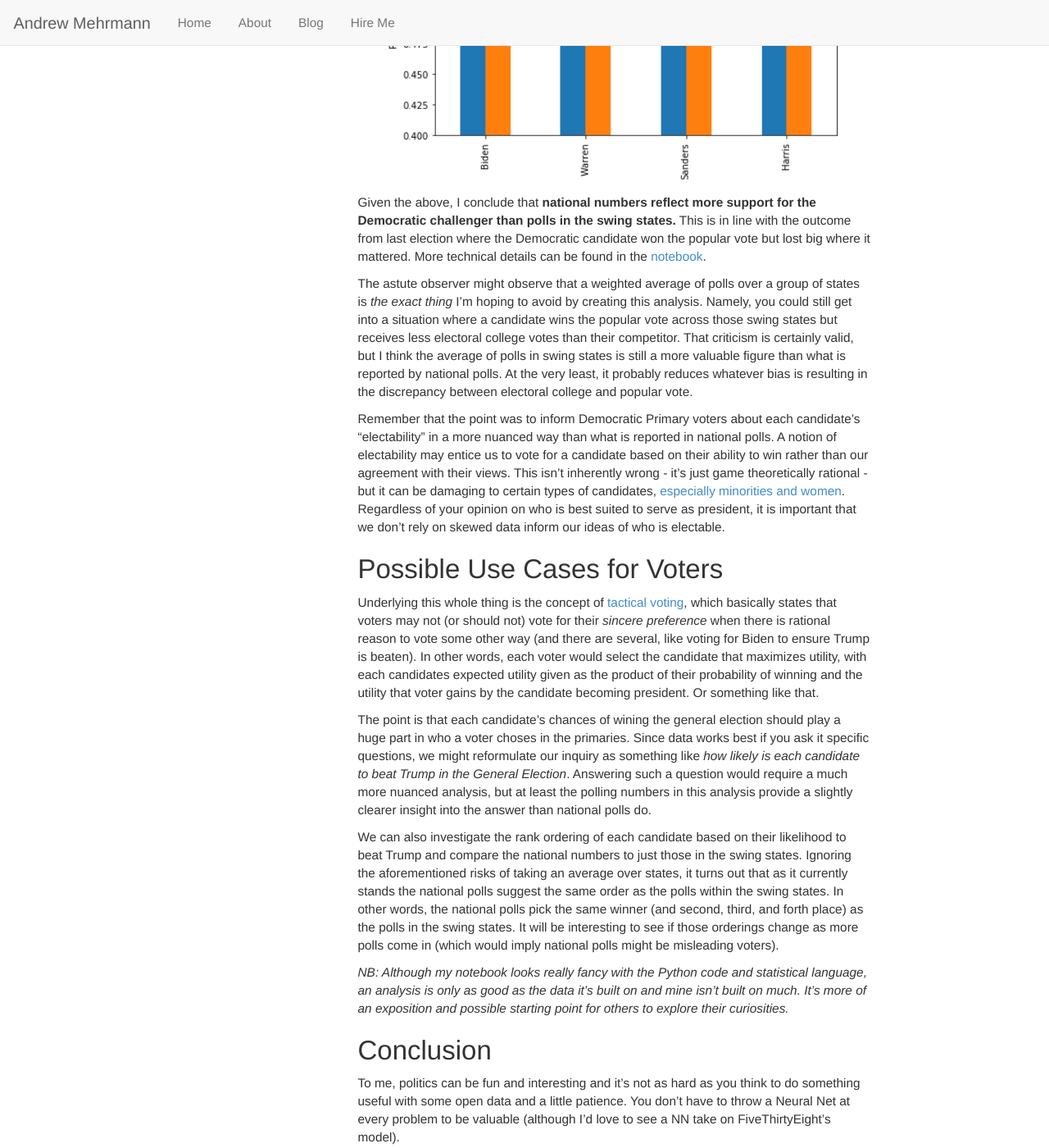
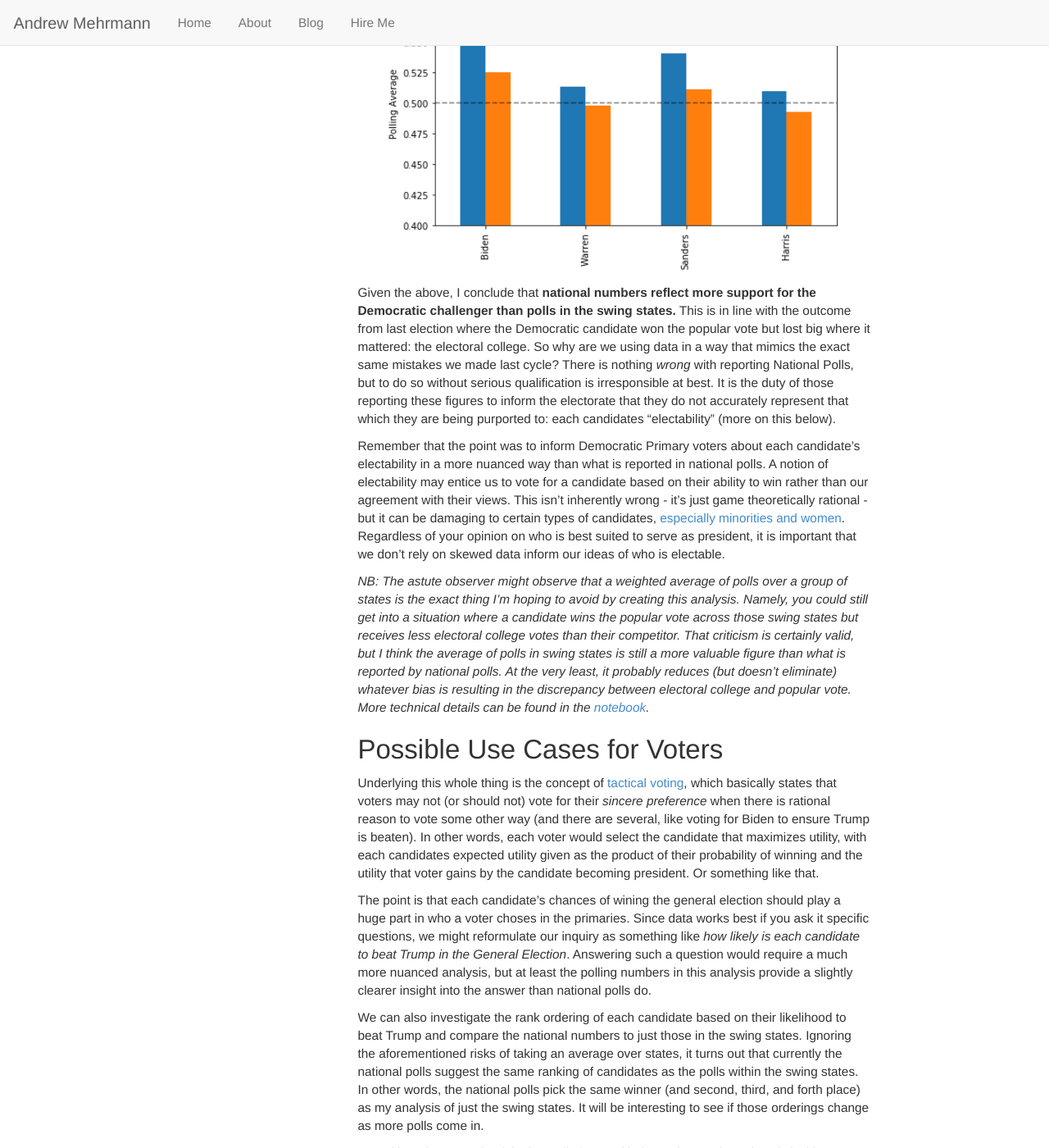
Before and after one commit to dkmehrmann/-deprecated-dkmehrmann.github.io, a Jekyll site: the page built from _posts/2019-07-06-swing_states.md, in a window 1280 px wide and 1400 px high, scrolled down 3496 px. Shown: the whole window at 82% size. Built offline with Jekyll 4.4.1, drawn with Linux system fonts in a browser that asks for light colours; some of the changed text lies outside the part shown.

Commit message:
update readme and edit post

```diff
--- a/_posts/2019-07-06-swing_states.md
+++ b/_posts/2019-07-06-swing_states.md
@@ -15,11 +15,11 @@
 
 How many times have you - as a data consumer, advocate, or professional - heard a pundit or correspondent say something regarding "statistics" or "margin of error" that made your skin crawl? Fallacies or misunderstandings are one thing, but even worse, data is often deliberately used to mislead. Examples abound but it is not the point of this article to reproduce them here.
 
-Instead, I'd like to offer an antidote. Instead of engaging in a heated debate with a coworker over one too many happy hour pints, buy yourself a six-pack and head home to your computer (we all know the best-waged battles start at a keyboard). Do war with these people and don't let them get away with it. As experts, we have a duty to protect people from these practices of ignorance or malice.
+In response to these poisonous transgressions I'd like to offer an antidote. Instead of engaging in a heated debate with a coworker over one too many happy hour pints, buy yourself a six-pack and head home to your computer (we all know the best-waged battles start at a keyboard). Do war with these people and don't let them get away with it. **As experts, we have a duty to protect people from these practices of ignorance or malice.**
 
-If it hasn't become clear yet, my goal with this article is to *inspire* you to do something good with your skills. If punctuating my charge with over-the-top motivational language is what it takes then I'll gladly field the embarrassment of looking cheesy to do so.
+If it hasn't become clear yet, my goal with this article is to *inspire* you to do something good with your data and programming skills, specifically in response to what will be arguably one of the most important and public uses of data in recent history: the 2020 US Presidential Election. If punctuating my charge with over-the-top motivational language is what it takes then I'll gladly field the embarrassment of looking cheesy to do so.
 
-It doesn't require a degree in Statistics or a public platform like a blog or website in order to serve the public interest (although those things help but only one of them is free). It just takes critical thinking, effort, and the desire to send a better-informed electorate to the ballot box in 2020.
+It doesn't require a degree in Statistics or a public platform like a blog or website in order to serve the public interest (although those things help but only one of them is free). It just takes critical thinking, effort, and the desire to send a better-informed electorate to the ballot box in 2020. We have the power to choose, in this not-so-small way, the course of data history. So how do you want that story to go?
 
 
 ## Analysis of the 2020 Democratic Primary Polls in Swing States
@@ -28,7 +28,7 @@
 
 To see which current Democratic contender has the best odds at beating Trump, one might be tempted to look at one of the numerous national-level polls that pit each candidate against the incumbent president. The problem with national-level polls is that they represent a sample statistic of *the popular vote*, and we saw *just last election* that winning the popular vote doesn't necessarily get you elected. It follows that to understand a candidate's chances of getting elected, you have to take the electoral college into account.
 
-To do so, I used data from [FiveThirtyEight](https://data.fivethirtyeight.com/) to create an [Analysis of the 2020 Democratic Primary Polls in Swing States](https://colab.research.google.com/drive/1sJ0u1JwRWlSUiaww2BMiDCumfnR6YjZt). It isn't very technical and it didn't require a whole lot of time, but I had fun doing it and learning about Google Collaboratory (see [appendix](#appendix-tools) )while using data to answer a direct question I was interested in.
+To do so, I used data from [FiveThirtyEight](https://data.fivethirtyeight.com/) to create an [Analysis of the 2020 Democratic Primary Polls in Swing States](https://colab.research.google.com/drive/1sJ0u1JwRWlSUiaww2BMiDCumfnR6YjZt). It isn't very technical and it didn't require a whole lot of time, but I had fun doing it and learning about Google Collaboratory (see [appendix](#appendix-tools)) while using data to answer a direct question I was interested in.
 
 In my analysis, I report two things:
 
@@ -48,17 +48,17 @@
   <img src="/figs/2019-07-06-swing_states/poll_avgs_states.png">
 </p>
 
-And then the polling averages, weighted by each state's number of electoral votes, ignoring the states for which a candidate has not been represented by a head-to-head poll with Donald Trump:
+And then the polling averages, weighted by each state's number of electoral votes, ignoring the states for which a candidate has not been represented by a head-to-head poll with Donald Trump (see NB below regarding the shortcomings of averaging the swing states together):
 
 <p align="center">
   <img src="/figs/2019-07-06-swing_states/polling_avg_trump.png">
 </p>
 
-Given the above, I conclude that **national numbers reflect more support for the Democratic challenger than polls in the swing states.** This is in line with the outcome from last election where the Democratic candidate won the popular vote but lost big where it mattered. More technical details can be found in the [notebook](https://colab.research.google.com/drive/1sJ0u1JwRWlSUiaww2BMiDCumfnR6YjZt).
+Given the above, I conclude that **national numbers reflect more support for the Democratic challenger than polls in the swing states.** This is in line with the outcome from last election where the Democratic candidate won the popular vote but lost big where it mattered: the electoral college. So why are we using data in a way that mimics the exact same mistakes we made last cycle? There is nothing *wrong* with reporting National Polls, but to do so without serious qualification is irresponsible at best. It is the duty of those reporting these figures to inform the electorate that they do not accurately represent that which they are being purported to: each candidates "electability" (more on this below).
 
-The astute observer might observe that a weighted average of polls over a group of states is *the exact thing* I'm hoping to avoid by creating this analysis. Namely, you could still get into a situation where a candidate wins the popular vote across those swing states but receives less electoral college votes than their competitor. That criticism is certainly valid, but I think the average of polls in swing states is still a more valuable figure than what is reported by national polls. At the very least, it probably reduces whatever bias is resulting in the discrepancy between electoral college and popular vote.
+Remember that the point was to inform Democratic Primary voters about each candidate's electability in a more nuanced way than what is reported in national polls. A notion of electability may entice us to vote for a candidate based on their ability to win rather than our agreement with their views. This isn't inherently wrong - it's just game theoretically rational - but it can be damaging to certain types of candidates, [especially minorities and women](https://www.avalanchestrategy.com/electability). Regardless of your opinion on who is best suited to serve as president, it is important that we don't rely on skewed data inform our ideas of who is electable.
 
-Remember that the point was to inform Democratic Primary voters about each candidate's "electability" in a more nuanced way than what is reported in national polls. A notion of electability may entice us to vote for a candidate based on their ability to win rather than our agreement with their views. This isn't inherently wrong - it's just game theoretically rational - but it can be damaging to certain types of candidates, [especially minorities and women](https://www.avalanchestrategy.com/electability). Regardless of your opinion on who is best suited to serve as president, it is important that we don't rely on skewed data inform our ideas of who is electable.
+*NB: The astute observer might observe that a weighted average of polls over a group of states is the exact thing I'm hoping to avoid by creating this analysis. Namely, you could still get into a situation where a candidate wins the popular vote across those swing states but receives less electoral college votes than their competitor. That criticism is certainly valid, but I think the average of polls in swing states is still a more valuable figure than what is reported by national polls. At the very least, it probably reduces (but doesn't eliminate) whatever bias is resulting in the discrepancy between electoral college and popular vote. More technical details can be found in the [notebook](https://colab.research.google.com/drive/1sJ0u1JwRWlSUiaww2BMiDCumfnR6YjZt).*
 
 ## Possible Use Cases for Voters
 
@@ -66,7 +66,7 @@
 
 The point is that each candidate's chances of wining the general election should play a huge part in who a voter choses in the primaries. Since data works best if you ask it specific questions, we might reformulate our inquiry as something like *how likely is each candidate to beat Trump in the General Election*. Answering such a question would require a much more nuanced analysis, but at least the polling numbers in this analysis provide a slightly clearer insight into the answer than national polls do.
 
-We can also investigate the rank ordering of each candidate based on their likelihood to beat Trump and compare the national numbers to just those in the swing states. Ignoring the aforementioned risks of taking an average over states, it turns out that as it currently stands the national polls suggest the same order as the polls within the swing states. In other words, the national polls pick the same winner (and second, third, and forth place) as the polls in the swing states. It will be interesting to see if those orderings change as more polls come in (which would imply national polls might be misleading voters).
+We can also investigate the rank ordering of each candidate based on their likelihood to beat Trump and compare the national numbers to just those in the swing states. Ignoring the aforementioned risks of taking an average over states, it turns out that currently the national polls suggest the same ranking of candidates as the polls within the swing states. In other words, the national polls pick the same winner (and second, third, and forth place) as my analysis of just the swing states. It will be interesting to see if those orderings change as more polls come in.
 
 *NB: Although my notebook looks really fancy with the Python code and statistical language, an analysis is only as good as the data it's built on and mine isn't built on much. It's more of an exposition and possible starting point for others to explore their curiosities.*
 
@@ -74,7 +74,7 @@
 
 To me, politics can be fun and interesting and it's not as hard as you think to do something useful with some open data and a little patience. You don't have to throw a Neural Net at every problem to be valuable (although I'd love to see a NN take on FiveThirtyEight's model).
 
-Political campaigns are our time to shine, where people say things like "statistical significance" on national television! Instead of vilifying those who wield statistics incorrectly or provoking our friends into an argument over minimum wage, let's do something productive with that superiority complex that's all too common of us people "in the know": let's dig into the data and see what we can find out.
+As data practitioners, political campaigns are our time to shine - where people say things like "statistical significance" on national television! Instead of vilifying those who wield statistics incorrectly or provoking our friends into an argument over minimum wage, let's do something productive with that superiority complex that's all too common of us people "in the know": let's dig into the data and see what we can find out.
 
 To me, Collaboratory is a great tool for this. It is extremely easy to perform quick analyses because we don't have to set up a compute environment on our machines. We can share our work so it can be peer reviewed (reminder to check out [my notebook](https://colab.research.google.com/drive/1sJ0u1JwRWlSUiaww2BMiDCumfnR6YjZt)), and extend each others' work with the click of a button.
 
@@ -96,15 +96,15 @@
 
 I'd also like to mention a couple more (some of which are in the previous article):
 
-* [voteview](https://voteview.com/data)
-* [OpenSecrets](https://www.opensecrets.org/open-data)
-* [FiveThirtyEight](https://data.fivethirtyeight.com/)
+* [voteview](https://voteview.com/data) - Congressional voting records and ideological scores for members of Congress
+* [OpenSecrets](https://www.opensecrets.org/open-data) - Lots of data on money in politics, like campaign contributions and lobbying efforts
+* [FiveThirtyEight](https://data.fivethirtyeight.com/) - Great for polling data, haven't use it for much else but they publish lots of the data behind their awesome analyses
 
-I usually prefer APIs to flat data sets because updating an analysis becomes as easy as rerunning the code (instead of redownloading the dataset first).
-
-Standing an app on top of data science analyses is not trivial, and most of the time I prefer to skip that step and simply use a notebook instead. Which brings me to my next point tool...
+I usually prefer APIs to flat data sets because updating an analysis becomes as easy as rerunning the code (instead of redownloading the dataset first), and that might be especially important when analyzing a time-sensitive event like an election. One might be tempted to create an app that runs the analysis for each user, and if you plan on bringing an interactive experience to a broad audience of non-programmers that is probably your only option. Standing an app on top of a data science analysis is not trivial however, and for most of my analyses I prefer to skip that step and simply use a notebook instead. Which brings me to my next point tool...
 
 
 ### Google Collaboratory
 
-[Google Collaboratory](https://colab.research.google.com/) is a space for you to host and run Jupyter notebooks. If you have a Google account (like most of us do) it is free to use and you'll be up and running in seconds. Gone are the days of installing Anaconda, configuring Jupyter, forgetting your password, looking up how to reset the password, installing packages, and having your session die when you accidentally close your laptop. What's especially exciting is that these notebooks are hosted and run in their own cloud-based runtime, and you can even use a GPU backend for training neural nets, for example.
+[Google Collaboratory](https://colab.research.google.com/) is a space for you to host and run Jupyter notebooks in the cloud. If you have a Google account (like most of us do) it is free to use and you'll be up and running in seconds. Gone are the days of installing Anaconda, configuring Jupyter, forgetting your password, looking up how to reset the password, installing packages, and having your session die when you accidentally close your laptop. What's especially exciting is that these notebooks are hosted and run in their own cloud-based runtime, and you can even use a GPU backend for training neural nets, for example.
+
+Obviously having some control over your runtime is necessary for many applications, but for the most common (e.g. quick and dirty exploratory analysis, testing a code chunk, doing a coding challenge, etc.) I find it easier to have that abstracted away. Indeed, the easier it is to get up and running the more likely I am to start a new project. Reducing the barrier to entry for data science projects like this might have profound impacts on the global propensity to do good data science. In a less idealistic and more realistic sense, this is a really cool tool I think everybody should have in their toolbox, and when time is of the essence (like it is during an election cycle) it might just be the best tool for the job.
```
Also changed, not shown: README.md.
